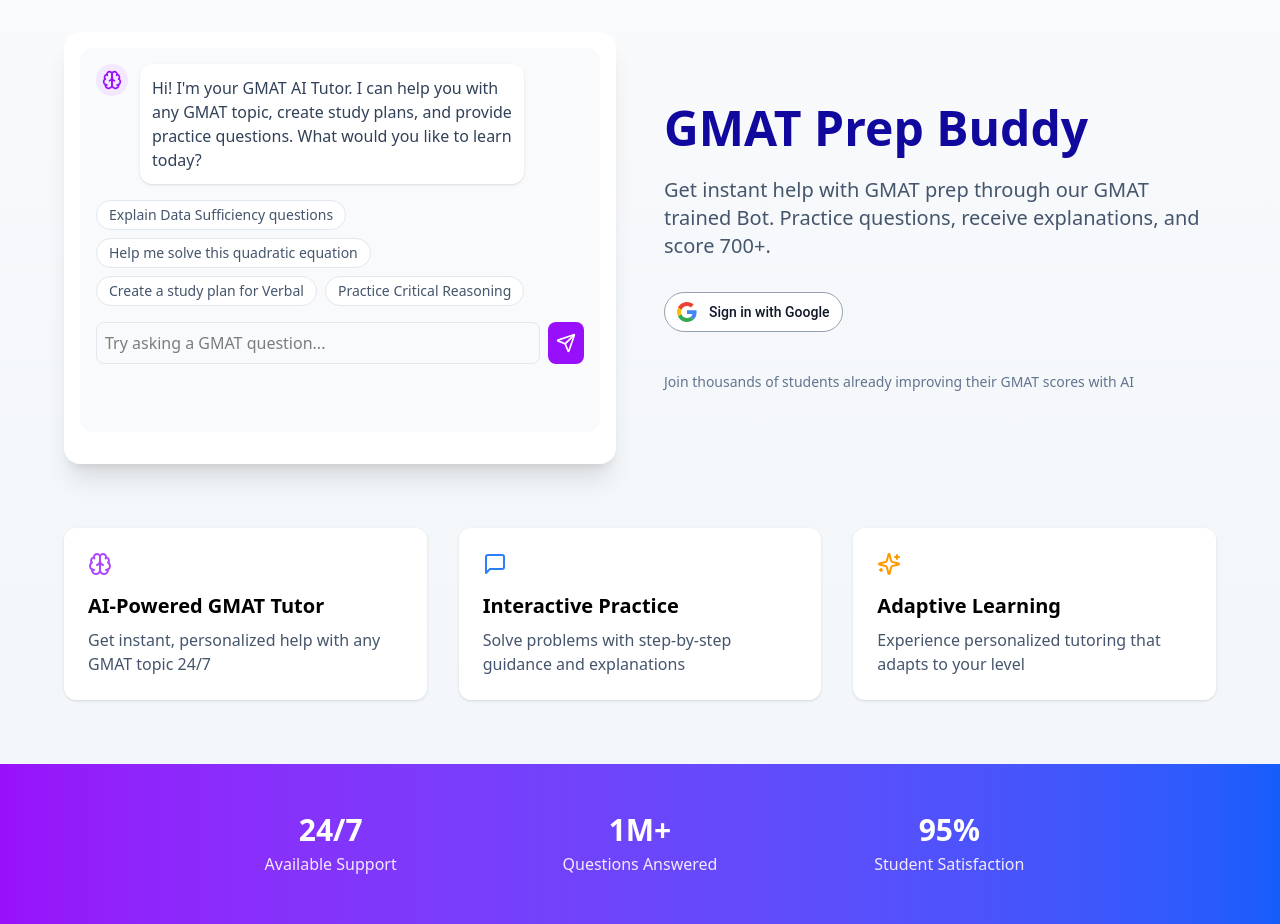
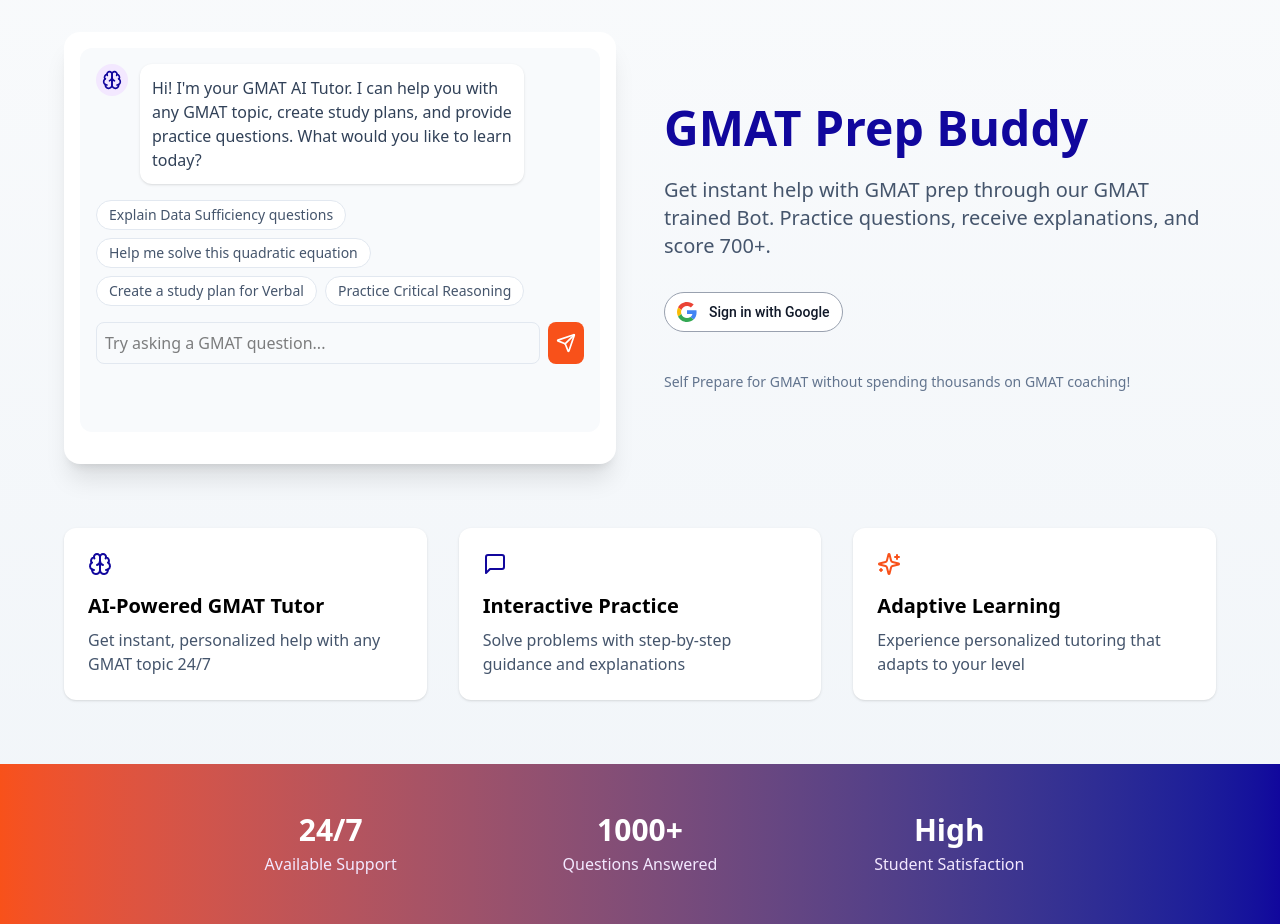
Before and after one commit to abhinavunnam/GMAT-Chat-Bot, a React (Vite) app: page / in a window 1280 px wide. Built offline with nearby package versions, Linux system fonts and the light colour scheme; no server answers.

Commit message:
Landing Page Copy Changes 2.0

```diff
--- a/src/pages/LandingPage.jsx
+++ b/src/pages/LandingPage.jsx
@@ -28,17 +28,17 @@ const LandingPage = () => {
 
     const chatFeatures = [
       {
-        icon: <Brain className="w-6 h-6 text-purple-500" />,
+        icon: <Brain className="w-6 h-6 text-[#11079d]" />,
         title: "AI-Powered GMAT Tutor",
         description: "Get instant, personalized help with any GMAT topic 24/7"
       },
       {
-        icon: <MessageSquare className="w-6 h-6 text-blue-500" />,
+        icon: <MessageSquare className="w-6 h-6 text-[#11079d]" />,
         title: "Interactive Practice",
         description: "Solve problems with step-by-step guidance and explanations"
       },
       {
-        icon: <Sparkles className="w-6 h-6 text-amber-500" />,
+        icon: <Sparkles className="w-6 h-6 text-[#f8511a]" />,
         title: "Adaptive Learning",
         description: "Experience personalized tutoring that adapts to your level"
       }
@@ -56,7 +56,7 @@ const LandingPage = () => {
               {/* AI Message */}
               <div className="flex gap-3 mb-4">
                 <div className="w-8 h-8 rounded-full bg-purple-100 flex items-center justify-center">
-                  <Brain className="w-5 h-5 text-purple-600" />
+                  <Brain className="w-5 h-5 text-[#11079d]" />
                 </div>
                 <div className="bg-white p-3 rounded-xl shadow-sm max-w-sm">
                   <p className="text-slate-700">Hi! I'm your GMAT AI Tutor. I can help you with any GMAT topic, create study plans, and provide practice questions. What would you like to learn today?</p>
@@ -80,11 +80,11 @@ const LandingPage = () => {
                 <input
                   type="text"
                   placeholder="Try asking a GMAT question..."
-                  className="flex-1 p-2 rounded-lg border border-slate-200 focus:outline-none focus:ring-2 focus:ring-purple-500"
+                  className="flex-1 p-2 rounded-lg border border-slate-200 focus:outline-none focus:ring-2 focus:ring-[#11079d]"
                   value={demoMessage}
                   onChange={(e) => setDemoMessage(e.target.value)}
                 />
-                <button className="p-2 bg-purple-600 text-white rounded-lg hover:bg-purple-700">
+                <button className="p-2 bg-[#f8511a] text-white rounded-lg hover:bg-[#f8511a]">
                   <Send className="w-5 h-5" />
                 </button>
               </div>
@@ -93,7 +93,7 @@ const LandingPage = () => {
 
           {/* Right side - Sign In */}
           <div className="text-center md:text-left order-1 md:order-2">
-            <h1 className="text-4xl md:text-5xl font-bold mb-6 text-[rgb(17,9,158)]">
+            <h1 className="text-4xl md:text-5xl font-bold mb-6 text-[#11079d]">
             GMAT Prep Buddy
             </h1>
             <p className="text-xl text-slate-600 mb-8">
@@ -103,7 +103,7 @@ const LandingPage = () => {
               <div className="inline-block">
                 <GoogleSignIn />
               </div>
-              <p className="text-sm text-slate-500">Join thousands of students already improving their GMAT scores with AI</p>
+              <p className="text-sm text-slate-500">Self Prepare for GMAT without spending thousands on GMAT coaching!</p>
             </div>
           </div>
         </div>
@@ -123,7 +123,7 @@ const LandingPage = () => {
       </div>
 
       {/* Quick Stats */}
-      <div className="bg-gradient-to-r from-purple-600 to-blue-600 py-12">
+      <div className="bg-gradient-to-r from-[#f8511a] to-[#11079d] py-12">
         <div className="container mx-auto px-4">
           <div className="grid grid-cols-1 md:grid-cols-3 gap-8 text-center text-white max-w-4xl mx-auto">
             <div>
@@ -131,11 +131,11 @@ const LandingPage = () => {
               <div className="text-purple-100">Available Support</div>
             </div>
             <div>
-              <div className="text-3xl font-bold mb-1">1M+</div>
+              <div className="text-3xl font-bold mb-1">1000+</div>
               <div className="text-purple-100">Questions Answered</div>
             </div>
             <div>
-              <div className="text-3xl font-bold mb-1">95%</div>
+              <div className="text-3xl font-bold mb-1">High</div>
               <div className="text-purple-100">Student Satisfaction</div>
             </div>
           </div>
```
